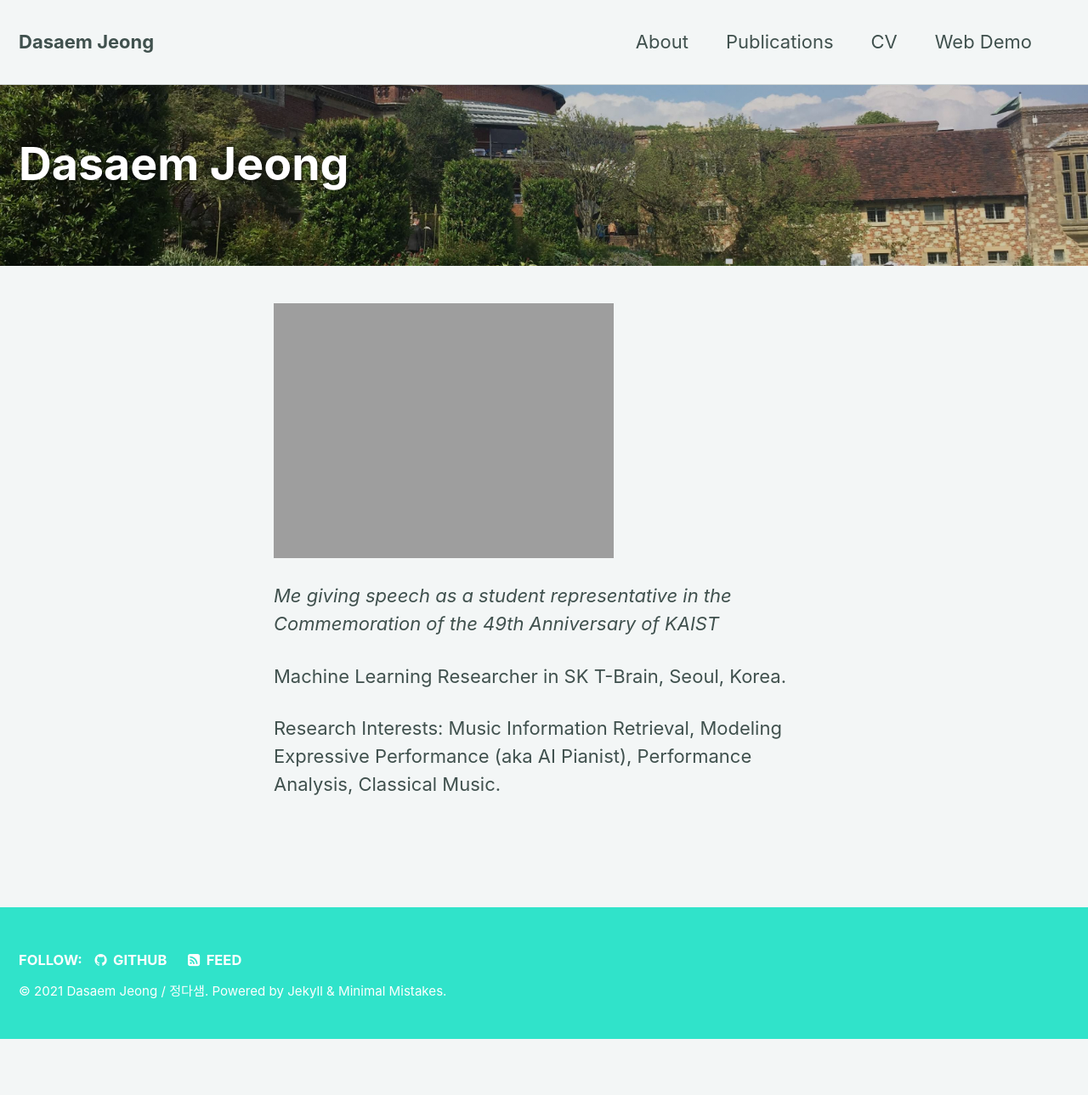
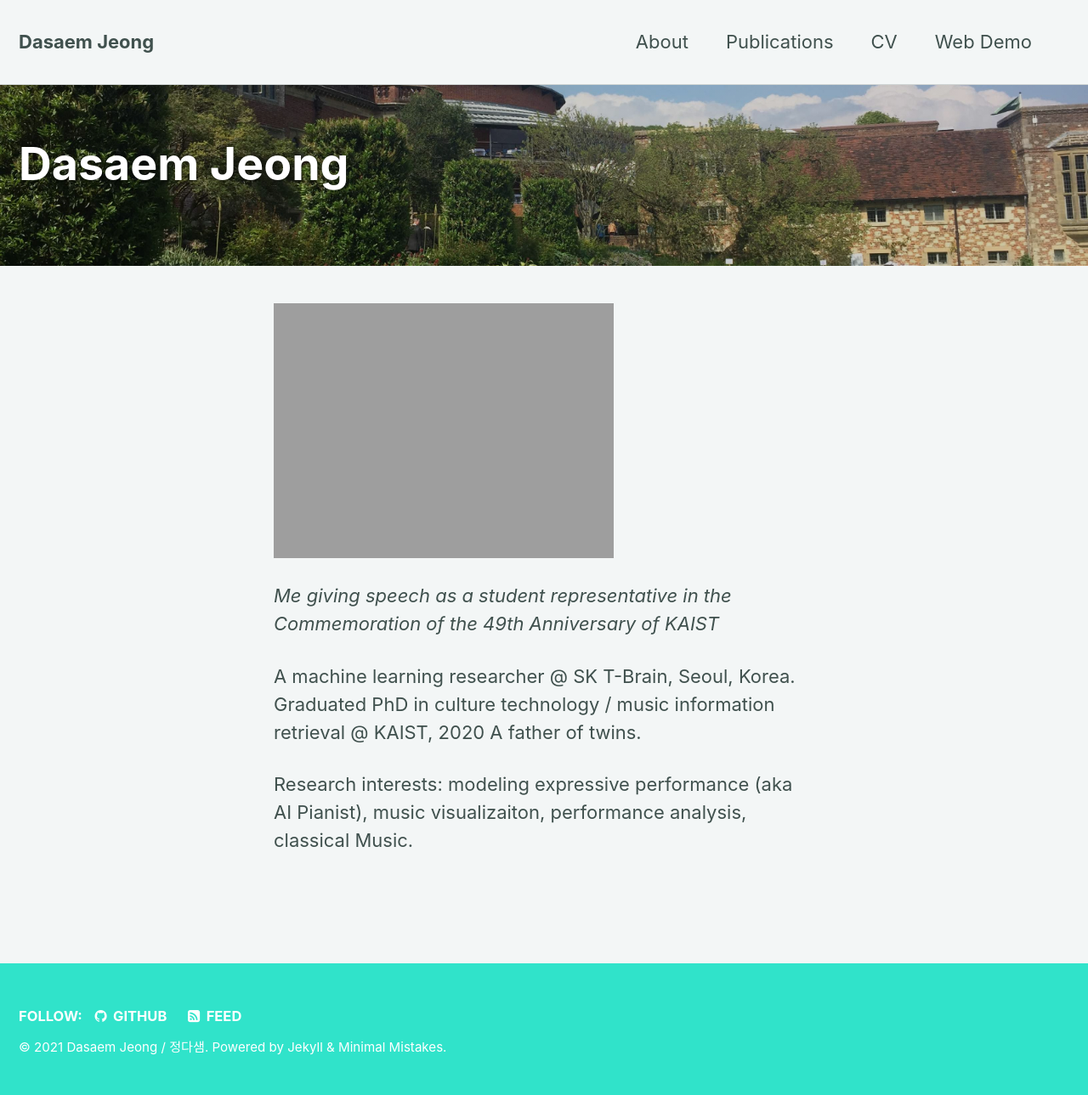
Before and after one commit to jdasam/jdasam.github.io, a Jekyll site: the page built from index.md, in a window 1280 px wide. Shown: the whole page at 85% size. Built offline with Jekyll 4.4.1, drawn with Linux system fonts in a browser that asks for light colours; the list of posts is cut into pages by our own code; before the commit the page ends 1223 px from its top, so only the background shows below that.

Commit message:
Update index.md

```diff
--- a/index.md
+++ b/index.md
@@ -11,6 +11,8 @@ header:
 *Me giving speech as a student representative in the Commemoration of the 49th Anniversary of KAIST*
 
 
-Machine Learning Researcher in SK T-Brain, Seoul, Korea.
+A machine learning researcher @ SK T-Brain, Seoul, Korea.
+Graduated PhD in culture technology / music information retrieval  @ KAIST, 2020
+A father of twins.
 
-Research Interests: Music Information Retrieval, Modeling Expressive Performance (aka AI Pianist), Performance Analysis, Classical Music.
+Research interests: modeling expressive performance (aka AI Pianist), music visualizaiton, performance analysis, classical Music.
```
